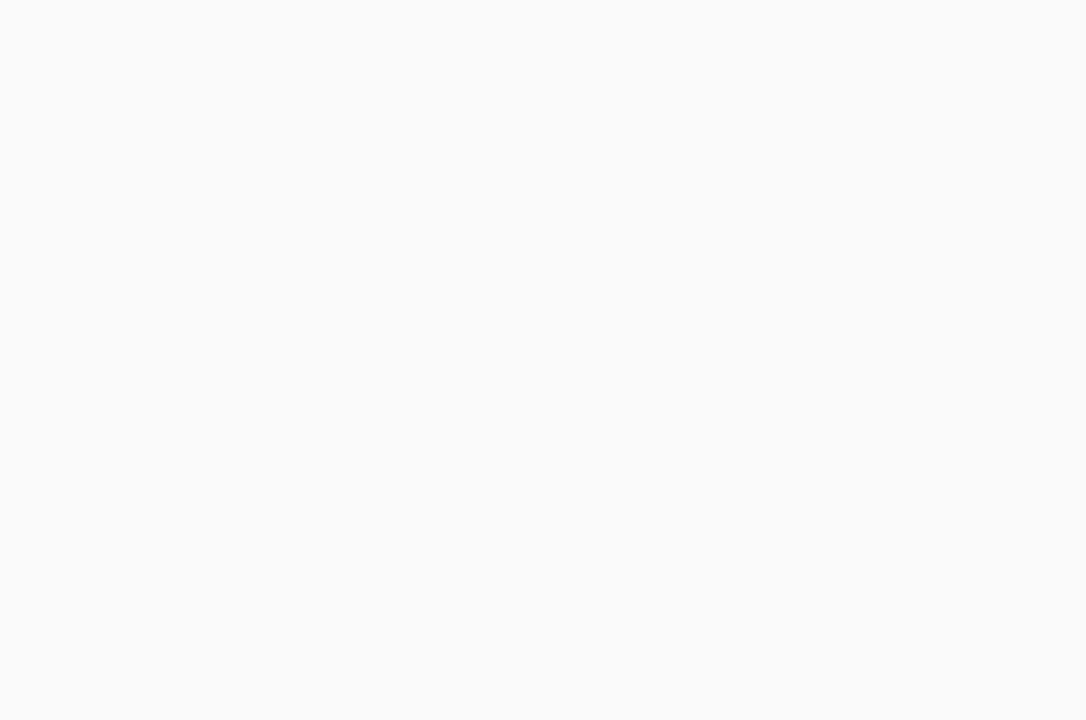
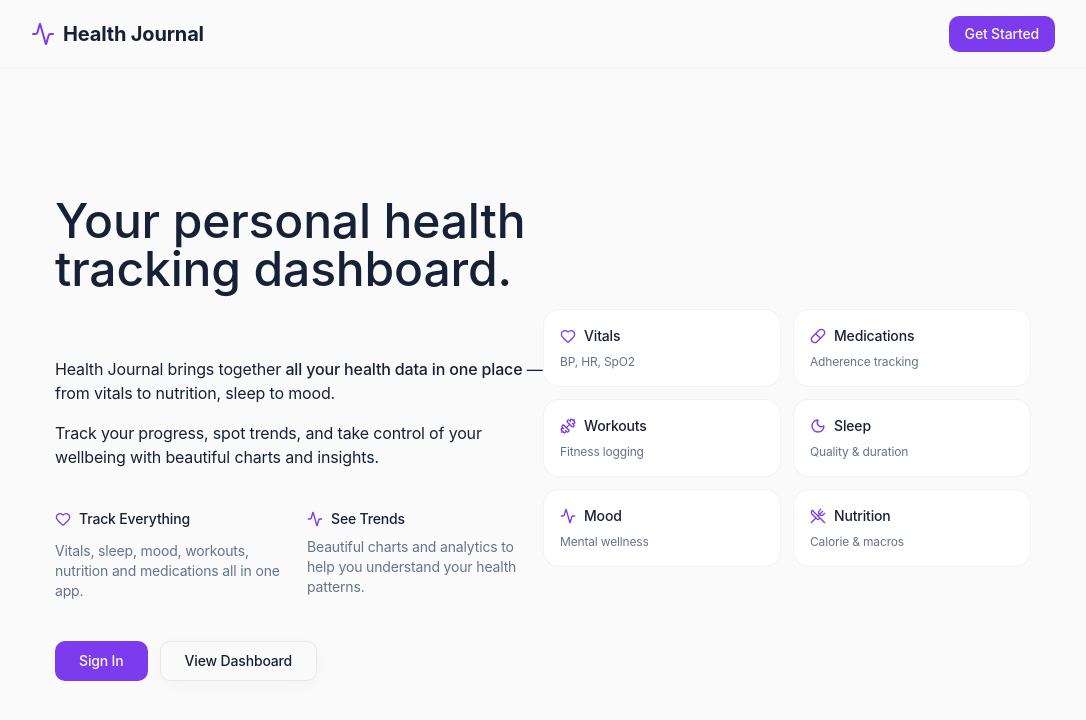
Before and after one commit to kenneththapelo29/health-journal, a Next.js app: page / in a window 1280 px wide. Before the commit this address had no page. Shown: the top 720 px of the page, without its empty margins (97-1183 px from the left). Built offline with nearby package versions, Linux system fonts and the light colour scheme.

Commit message:
Add health journal landing page

```diff
--- a/app/page.tsx
+++ b/app/page.tsx
@@ -1,5 +1,89 @@
-import { redirect } from "next/navigation";
+import { Activity, Heart, Moon, Dumbbell, Pill, UtensilsCrossed } from 'lucide-react'
+import Link from 'next/link'
+import { Button } from '@/components/ui/button'
 
-export default function Home() {
-  redirect("/dashboard");
+export default function LandingPage() {
+  return (
+    <main className="min-h-screen bg-background">
+      {/* Header */}
+      <header className="border-b border-border/50 px-6 py-4">
+        <div className="mx-auto max-w-5xl flex items-center justify-between">
+          <div className="flex items-center gap-2">
+            <Activity className="h-6 w-6 text-primary" />
+            <span className="text-xl font-bold">Health Journal</span>
+          </div>
+          <Button asChild>
+            <Link href="/dashboard">Get Started</Link>
+          </Button>
+        </div>
+      </header>
+
+      {/* Hero */}
+      <section className="py-16 md:py-32">
+        <div className="mx-auto max-w-5xl space-y-8 px-6 md:space-y-16">
+          <h2 className="relative z-10 max-w-xl text-4xl font-medium lg:text-5xl">
+            Your personal health tracking dashboard.
+          </h2>
+          <div className="relative">
+            <div className="relative z-10 space-y-4 md:w-1/2">
+              <p>
+                Health Journal brings together <span className="font-medium">all your health data in one place</span> — from vitals to nutrition, sleep to mood.
+              </p>
+              <p>
+                Track your progress, spot trends, and take control of your wellbeing with beautiful charts and insights.
+              </p>
+
+              <div className="grid grid-cols-2 gap-3 pt-6 sm:gap-4">
+                <div className="space-y-3">
+                  <div className="flex items-center gap-2">
+                    <Heart className="size-4 text-primary" />
+                    <h3 className="text-sm font-medium">Track Everything</h3>
+                  </div>
+                  <p className="text-muted-foreground text-sm">Vitals, sleep, mood, workouts, nutrition and medications all in one app.</p>
+                </div>
+                <div className="space-y-2">
+                  <div className="flex items-center gap-2">
+                    <Activity className="size-4 text-primary" />
+                    <h3 className="text-sm font-medium">See Trends</h3>
+                  </div>
+                  <p className="text-muted-foreground text-sm">Beautiful charts and analytics to help you understand your health patterns.</p>
+                </div>
+              </div>
+
+              <div className="pt-6 flex gap-3">
+                <Button asChild size="lg">
+                  <Link href="/auth/signin">Sign In</Link>
+                </Button>
+                <Button asChild variant="outline" size="lg">
+                  <Link href="/dashboard">View Dashboard</Link>
+                </Button>
+              </div>
+            </div>
+
+            {/* Feature grid */}
+            <div className="mt-12 md:absolute md:-inset-y-12 md:right-0 md:w-1/2 md:mt-0">
+              <div className="grid grid-cols-2 gap-3">
+                {[
+                  { icon: Heart, label: "Vitals", desc: "BP, HR, SpO2" },
+                  { icon: Pill, label: "Medications", desc: "Adherence tracking" },
+                  { icon: Dumbbell, label: "Workouts", desc: "Fitness logging" },
+                  { icon: Moon, label: "Sleep", desc: "Quality & duration" },
+                  { icon: Activity, label: "Mood", desc: "Mental wellness" },
+                  { icon: UtensilsCrossed, label: "Nutrition", desc: "Calorie & macros" },
+                ].map((item) => (
+                  <div key={item.label} className="rounded-xl border border-border/50 bg-card p-4 space-y-2">
+                    <div className="flex items-center gap-2">
+                      <item.icon className="size-4 text-primary" />
+                      <h3 className="text-sm font-medium">{item.label}</h3>
+                    </div>
+                    <p className="text-xs text-muted-foreground">{item.desc}</p>
+                  </div>
+                ))}
+              </div>
+            </div>
+          </div>
+        </div>
+      </section>
+    </main>
+  )
 }
```
